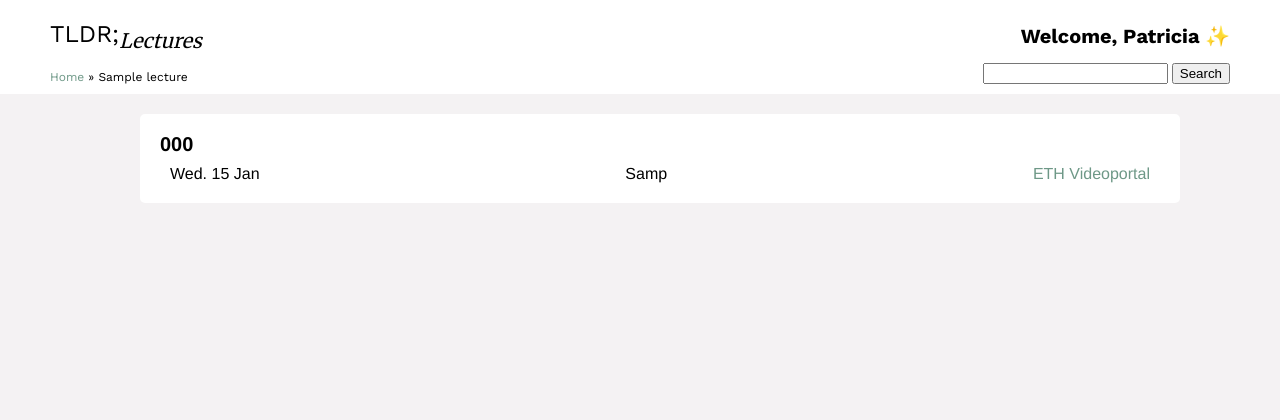
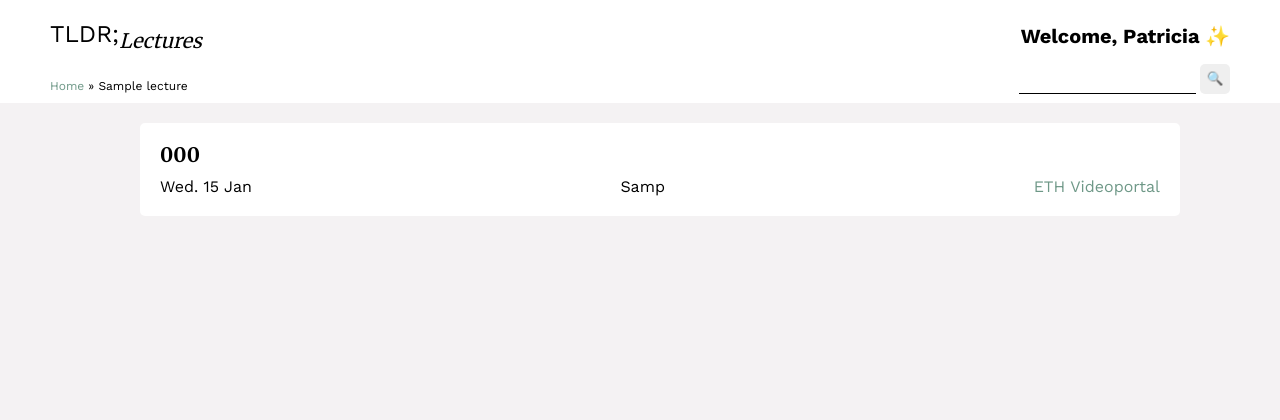
Before and after one commit to Hygster/ETH-Hackathon-Lecture-Summarizer, a Django app: page /classes/1/ in a window 1280 px wide. Shown: the top 420 px of the page. Run offline with Django 4.2, Linux system fonts and the light colour scheme; tables that the repository leaves empty hold one stand-in row (values such as "Sample post").

Commit message:
Finishind touches part 1

```diff
--- a/TLDRserver/TLDR/templates/styles/index.css
+++ b/TLDRserver/TLDR/templates/styles/index.css
@@ -15,6 +15,7 @@
     display: flex;
     flex-direction: column;
     align-items: flex-start;
+    justify-content: space-between;
     gap: 10px;
     min-width: 200px;
     max-width: 300px;
--- a/TLDRserver/TLDR/templates/styles/main.css
+++ b/TLDRserver/TLDR/templates/styles/main.css
@@ -230,3 +230,28 @@ body {
 .link:hover {
     text-decoration: underline;
 }
+
+.search-wrapper {
+    display: flex;
+    flex-direction: row;
+    align-items: stretch;
+    flex-wrap: nowrap;
+    height: 30px;
+}
+
+.search-wrapper .search-input {
+    border: none;
+    border-bottom: 1px solid #000000;
+    outline: none;
+    padding: 0;
+    height: 30px;
+}
+
+.search-wrapper .search-button {
+    width: 30px;
+    height: 30px;
+    text-align: center;
+    vertical-align: middle;
+    border: none;
+    border-radius: 5px;
+}
--- a/TLDRserver/TLDR/templates/styles/summary.css
+++ b/TLDRserver/TLDR/templates/styles/summary.css
@@ -88,3 +88,7 @@
     flex-direction: row;
     gap: 10px;
 }
+
+.tag-wrapper .tag-title {
+    flex-basis: 40px;
+}
--- a/TLDRserver/TLDR/templates/styles/video.css
+++ b/TLDRserver/TLDR/templates/styles/video.css
@@ -22,9 +22,10 @@
     padding: 20px;
     position: relative;
     background-color: #ffffff;
-    border-radius: 5px;
+    border-radius: 5px 5px 5px 5px;
     cursor: pointer;
 }
+
 
 .course-card .title-frame {
     display: flex;
@@ -38,7 +39,7 @@
 .course-card .text-wrapper {
     position: relative;
     flex: 1;
-    font-family: "Merriweather-BoldItalic", Helvetica;
+    font-family: var(--variable-collection-font-family-serif);
     font-weight: 700;
     color: #000000;
     font-size: var(--variable-collection-font-size-large);
@@ -52,20 +53,18 @@
 
 .course-card .lectures-frame {
     display: flex;
-    align-items: flex-start;
+    align-items: flex-end;
+    align-content: stretch;
+    justify-content: space-between;
+    width: 100%;
     gap: 10px;
-    position: relative;
-    align-self: stretch;
-    padding: 0 10px;
-    justify-content: space-between;
-    flex: 0 0 auto;
 }
 
 .course-card .div {
     position: relative;
     flex: 1;
     margin-top: -1px;
-    font-family: "Source Sans Pro-Regular", Helvetica;
+    font-family: var(--variable-collection-font-family-sans-serif);
     font-weight: 400;
     color: #000000;
     font-size: var(--variable-collection-font-size-medium);
@@ -75,15 +74,27 @@
 
 .course-card .text-wrapper-2 {
     position: relative;
-    margin-top: -1px;
-    font-family: "Source Sans Pro-Regular", Helvetica;
-    font-weight: 400;
-    color: #000000;
+    font-family: var(--variable-collection-font-family-sans-serif);
     font-size: var(--variable-collection-font-size-medium);
-    text-align: right;
-    letter-spacing: 0;
-    line-height: normal;
 }
+
+.course-card .lecturer-wrapper {
+    display: flex;
+    flex-direction: row;
+    justify-content: space-between;
+    font-family: var(--variable-collection-font-family-sans-serif);
+    font-size: var(--variable-collection-font-size-medium);
+}
+
+.course-card .lecturer-wrapper span:after {
+    display: inline-flex;
+    content: "/";
+}
+
+.course-card .lecturer-wrapper span:last-child:after {
+    content: "";
+}
+
  .course-card .link-box {
     position: relative;
     padding: 1rem;
--- a/TLDRserver/TLDR/templates/views/about.html
+++ b/TLDRserver/TLDR/templates/views/about.html
@@ -24,12 +24,11 @@
       <nav class="breadcrumbs">
         <div class="breadcrumbs-text"><a href="/" class="link">Home</a> » About</div>
       </nav>
-      <div>
+      <div class="search-wrapper">
         <form method="get" class="search-form" action="/search">
           <input type="text" name="query" value="{{ query }}" class="search-input">
-          <button class=".button" type="submit">Search</button>
+          <button class="search-button" type="submit">🔍</button>
       </form>
-      </div>
     </div>
   </header>
   <main class="main">
--- a/TLDRserver/TLDR/templates/views/index.html
+++ b/TLDRserver/TLDR/templates/views/index.html
@@ -26,10 +26,10 @@
       <nav class="breadcrumbs">
         <div class="breadcrumbs-text">Home</div>
       </nav>
-      <div>
+      <div class="search-wrapper">
         <form method="get" class="search-form" action="/search">
           <input type="text" name="query" value="{{ query }}" class="search-input">
-          <button class=".button" type="submit">Search</button>
+          <button class="search-button" type="submit">🔍</button>
       </form>
       </div>
     </div>
--- a/TLDRserver/TLDR/templates/views/search.html
+++ b/TLDRserver/TLDR/templates/views/search.html
@@ -27,12 +27,11 @@
             <a href="/" class="breadcrumb-link">Home</a> » Search
         </div>
       </nav>
-      <div>
+      <div class="search-wrapper">
         <form method="get" class="search-form" action="/search">
           <input type="text" name="query" value="{{ query }}" class="search-input">
-          <button class=".button" type="submit">Search</button>
+          <button class="search-button" type="submit">🔍</button>
       </form>
-      </div>
     </div>
   </header>
   <main class="main">
--- a/TLDRserver/TLDR/templates/views/summary.html
+++ b/TLDRserver/TLDR/templates/views/summary.html
@@ -25,12 +25,11 @@
             <a href="/" class="breadcrumb-link">Home</a> » <a href="/classes/{{ video.lecture_id.id }}" class="breadcrumb-link">{{ lecture.lecture_name }}</a> » {{ video.infered_titel }}
           </div>
         </nav>
-        <div>
+        <div class="search-wrapper">
           <form method="get" class="search-form" action="/search">
             <input type="text" name="query" value="{{ query }}" class="search-input">
-            <button class=".button" type="submit">Search</button>
+            <button class="search-button" type="submit">🔍</button>
         </form>
-        </div>
       </div>
     </header>
     <main class="main">
--- a/TLDRserver/TLDR/templates/views/video.html
+++ b/TLDRserver/TLDR/templates/views/video.html
@@ -24,12 +24,11 @@
             <a href="/" class="breadcrumb-link">Home</a> » {{ lecture.lecture_name }}
           </div>
         </nav>
-        <div>
+        <div class="search-wrapper">
           <form method="get" class="search-form" action="/search">
             <input type="text" name="query" value="{{ query }}" class="search-input">
-            <button class=".button" type="submit">Search</button>
+            <button class="search-button" type="submit">🔍</button>
         </form>
-        </div>
       </div>
     </header>
     <main class="main">
@@ -44,9 +43,9 @@
                 </div>
                 <div class="lectures-frame">
                   <div class="text-wrapper-2">{{ video.0.presentation_date|date:"D. d M" }}</div>
-                  <div class="text-wrapper-2">
+                  <div class="lecturer-wrapper">
                     {% for presenter in video.1 %}
-                      <div>{{ presenter }}</div>
+                      <span>{{ presenter }}</span>
                     {% endfor %}
                   </div>
                   <div class="text-wrapper-2">
```
